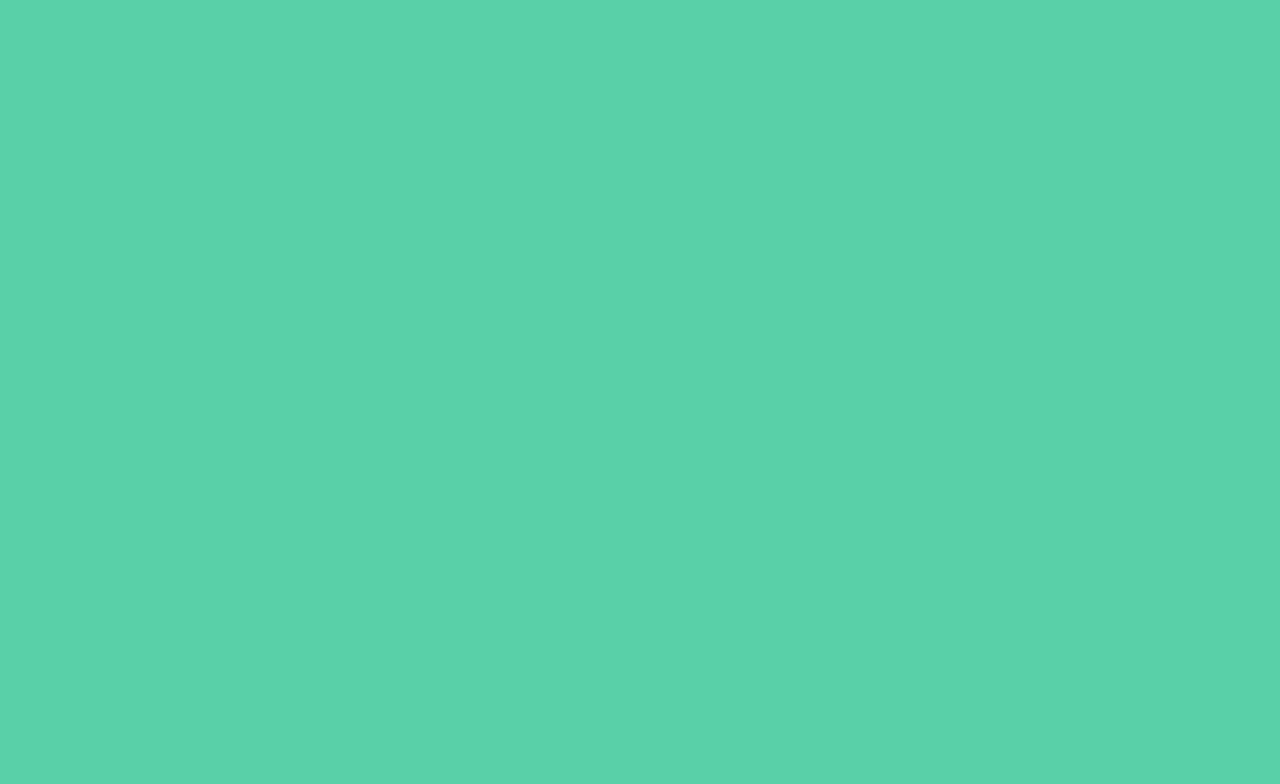
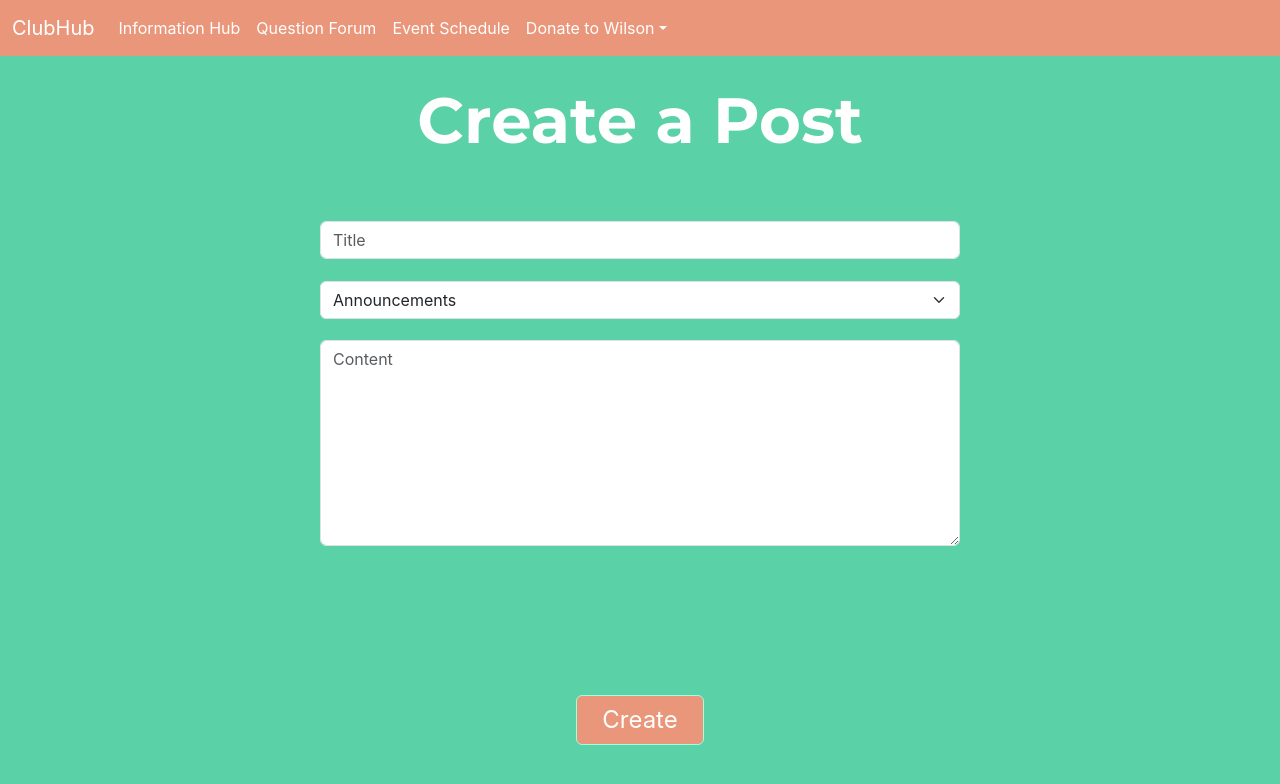
Before and after one commit to WilsonGoins/ClubHub, a React (Create React App) app in the folder React/clubhub/: page /createpost in a window 1280 px wide. Before the commit this address had no page. Shown: the top 784 px of the page. Built offline with nearby package versions, Linux system fonts and the light colour scheme.

Commit message:
did createpost page

```diff
--- a/React/clubhub/src/App/App.js
+++ b/React/clubhub/src/App/App.js
@@ -5,11 +5,11 @@ import CreateAccount from "../CreateAccount/CreateAccount"
 import Home from "../Home/Home"
 import LogIn from "../LogIn/LogIn"
 import InformationHub from "../InformationHub/InformationHub"
-
 import Test from "../Test/Test"
 import EventSchedule from '../EventSchedule/EventSchedule';
 import QuestionForum from '../QuestionForum/QuestionForum';
 import PostPage from "../PostPage/PostPage"
+import CreatePost from '../CreatePost/CreatePost';
 
 
 function App() {
@@ -25,6 +25,8 @@ function App() {
                 <Route path="/questionforum" exact element={< QuestionForum/>} />
                 <Route path="/eventschedule" exact element={<EventSchedule />} />
                 <Route path="/post" exact element={<PostPage />} />
+                <Route path="/createpost" exact element={<CreatePost />} />
+
 
             </Routes>
         </BrowserRouter>
--- /dev/null
+++ b/React/clubhub/src/CreatePost/CreatePost.css
@@ -0,0 +1,41 @@
+.CP-post-maker-container {
+    position: absolute;
+    left: 10vw;
+    top: 25%;
+    width: 80vw;
+    height: 60%;
+}
+
+.CP-post-title-container {
+    position: absolute;
+    top: 30%;
+    left: 50%;
+    width: 50%;
+    transform: translate(-50%, -50%);
+}
+
+.CP-post-tags-container {
+    position: absolute;
+    top: 37.5%;
+    left: 50%;
+    width: 50%;
+    transform: translate(-50%, -50%);
+}
+
+.CP-post-text-container {
+    position: absolute;
+    top: 42.5%;
+    left: 50%;
+    width: 50%;
+    height: 50%;
+    transform: translate(-50%, 0%);
+}
+
+.CP-create-post-btn {
+    position: absolute;
+    top: 90%;
+    left: 50%;
+    Width: 10%;
+    transform: translate(-50%, -50%);
+    font-size: 150%;
+}
--- /dev/null
+++ b/React/clubhub/src/CreatePost/CreatePost.js
@@ -0,0 +1,78 @@
+import React, { useState, useEffect } from "react"
+import { useNavigate } from "react-router-dom"
+import Navbar from "../Navbar/Navbar"
+import "./CreatePost.css"
+
+const CreatePost = () => {
+    const navigate = useNavigate();
+    const [searchHovered, setSearchHovered] = useState(false);
+    const [title, setTitle] = useState("");
+    const [tag, setTag] = useState("");
+    const [content, setContent] = useState("");
+
+    const searchButtonStyle = {
+        backgroundColor: searchHovered ? '#A0FFDD' : '#E9967A',
+        borderColor: searchHovered ? '#A0FFDD' : '#A0FFDD',
+        color: searchHovered ? '#E9967A' : '#FFFFFF',
+        transition: 'background-color 0.3s, border-color 0.3s, color 0.3s'
+    };
+
+    const CreateAPost = () => {
+        // TODO: write to backend
+    }
+
+    useEffect(() => {
+        if (!true) {     // TODO: check if they are NOT logged in                                IMPORTANT
+            navigate("/")
+        }
+    }, []);
+
+    const handleSearchHover = () => {
+        setSearchHovered(true);
+    };
+
+    const handleSearchMouseLeave = () => {
+        setSearchHovered(false);
+    };
+
+
+    return (
+        <div className="QF-bg">
+            <Navbar />
+
+            {/* title */}
+            <div className="QF-title-container">
+                <div className="QF-title-text">
+                   Create a Post
+                </div>
+            </div>
+
+            {/* title */}
+            <div className="CP-post-title-container mb-3">
+                <input type="email" class="form-control" id="exampleFormControlInput1" placeholder="Title"  onChange={(event) => {setTitle(event.target.value)}} value={title}/>
+            </div>
+
+            <div className="CP-post-tags-container mb-3">
+                <select className="form-select" id="exampleFormControlSelect1" onChange={(event) => {setTag(event.target.value)}}>
+                    <option selected="Announcements">Announcements</option>
+                    <option value="Rules">Rules</option>
+                    <option value="Events">Events</option>
+                    <option value="Advertisements">Advertisements</option>
+                    <option value="Opportunities">Opportunities</option>
+                </select>
+            </div>
+
+            <div class="CP-post-text-container mb-3">
+                <textarea class="form-control" id="exampleFormControlTextarea1" placeholder="Content" rows="8" onChange={(event) => {setContent(event.target.value)}} value={content}></textarea>
+            </div>
+
+            <button className="CP-create-post-btn btn btn-outline-success NVB-text-color" style={searchButtonStyle} onMouseEnter={handleSearchHover} onMouseLeave={handleSearchMouseLeave} type="submit"
+                onClick={CreateAPost}>
+                Create
+            </button>
+
+        </div>
+    )
+}
+
+export default CreatePost
--- a/React/clubhub/src/Navbar/Navbar.js
+++ b/React/clubhub/src/Navbar/Navbar.js
@@ -135,10 +135,6 @@ const Navbar = () => {
                     </li>
 
                 </ul>
-                <form className="d-flex" role="search">
-                    <input className="form-control me-2" type="search" placeholder="Search" aria-label="Search" />
-                    <button className="btn btn-outline-success  NVB-text-color" style={searchButtonStyle} onMouseEnter={handleSearchHover} onMouseLeave={handleSearchMouseLeave} type="submit">Search</button>
-                </form>
                 </div>
             </div>
         </nav>
--- a/React/clubhub/src/PostPage/PostPage.css
+++ b/React/clubhub/src/PostPage/PostPage.css
@@ -32,7 +32,6 @@ body {
 
 .PP-title-container {
     position: absolute;
-
     top: 34%;
     left: 5%;
     border-radius: 10px;
@@ -64,7 +63,7 @@ body {
 .PP-post-container {
     position: absolute;
     width: 90%;
-    top: 45%;
+    top: 47%;
     left: 5%;
     border-radius: 10px;
     padding: 10px;
--- a/React/clubhub/src/QuestionForum/QuestionForum.css
+++ b/React/clubhub/src/QuestionForum/QuestionForum.css
@@ -24,3 +24,10 @@
     left: 50%;
     transform: translate(-50%, -50%);
 }
+
+.QF-create-btn {
+    position: absolute;
+    top: 12.5%;
+    left: 87%;
+    font-size: 150%;
+}
--- a/React/clubhub/src/QuestionForum/QuestionForum.js
+++ b/React/clubhub/src/QuestionForum/QuestionForum.js
@@ -9,6 +9,7 @@ import { auth } from '../firebase';
 const QuestionForum = () => {
     const navigate = useNavigate();
     const [searchHovered, setSearchHovered] = useState(false);
+    const [searchHovered2, setSearchHovered2] = useState(false);
     const [userQuery, setUserQuery] = useState("")
     const [queryRes, setQueryRes] = useState([]);
     const [simScore, setSimScore] = useState(0.0);
@@ -17,6 +18,13 @@ const QuestionForum = () => {
         backgroundColor: searchHovered ? '#A0FFDD' : '#E9967A',
         borderColor: searchHovered ? '#A0FFDD' : '#A0FFDD',
         color: searchHovered ? '#E9967A' : '#FFFFFF',
+        transition: 'background-color 0.3s, border-color 0.3s, color 0.3s'
+    };
+
+    const searchButtonStyle2 = {
+        backgroundColor: searchHovered2 ? '#A0FFDD' : '#E9967A',
+        borderColor: searchHovered2 ? '#A0FFDD' : '#A0FFDD',
+        color: searchHovered2 ? '#E9967A' : '#FFFFFF',
         transition: 'background-color 0.3s, border-color 0.3s, color 0.3s'
     };
 
@@ -31,8 +39,16 @@ const QuestionForum = () => {
         setSearchHovered(true);
     };
 
+    const handleSearchHover2 = () => {
+        setSearchHovered2(true);
+    };
+
     const handleSearchMouseLeave = () => {
         setSearchHovered(false);
+    };
+
+    const handleSearchMouseLeave2 = () => {
+        setSearchHovered2(false);
     };
 
     const getResults = async (event) => {           // TODO: jake compare to database, the function
@@ -69,20 +85,31 @@ const QuestionForum = () => {
 
             {/* search bar */}
             <form className="QF-search-bar d-flex" role="search" onSubmit={(event) => {getResults(event)}}>
-                <input className="form-control me-2" type="search" placeholder="Search" aria-label="Search" onChange={(event) => {setUserQuery(event.target.value)}} value={userQuery} />
+                <input className="form-control me-2" type="search" placeholder="Search for a Post" aria-label="Search" onChange={(event) => {setUserQuery(event.target.value)}} value={userQuery} />
                 <button className="btn btn-outline-success  NVB-text-color" style={searchButtonStyle} onMouseEnter={handleSearchHover} onMouseLeave={handleSearchMouseLeave} type="submit">
                     Search
                 </button>
             </form>
 
+            {/* title */}
             <div className="QF-title-container">
                 <div className="QF-title-text">
                    Question Forum
                 </div>
             </div>
+
+            {/* create post button */}
+            <button className="QF-create-btn btn btn-outline-success NVB-text-color" style={searchButtonStyle2} onMouseEnter={handleSearchHover2} onMouseLeave={handleSearchMouseLeave2}
+                onClick={() => {navigate("/createpost")}}>
+                Create a Post
+            </button>
+
+            {/* REMOVE later */}
             <div className="QF-title-text" style={{position: "absolute", top: "50%", left: "30%"}}>
                    Similarity Score: {simScore}
             </div>
+
+
         </div>
     )
 }
```
